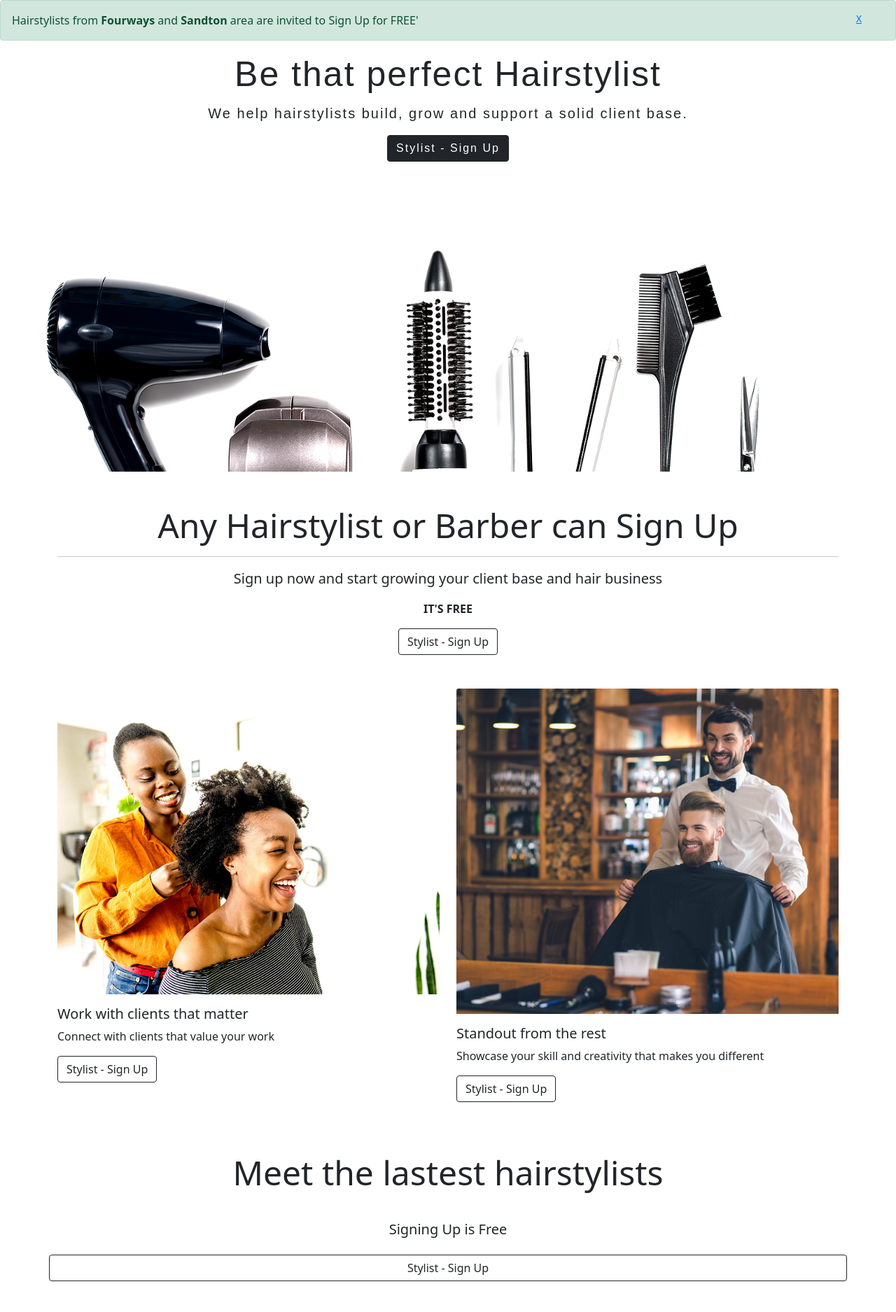
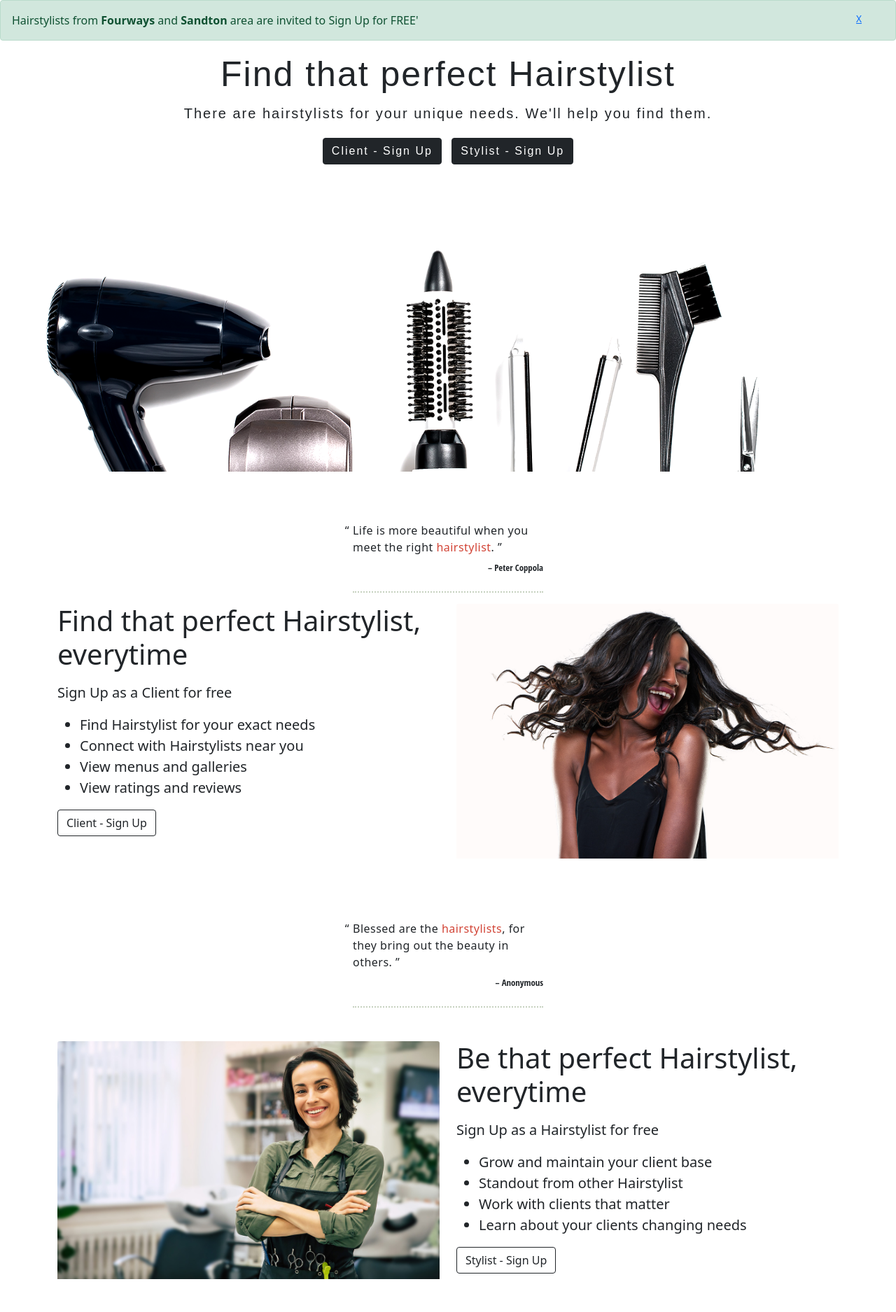
Before and after one commit to mdinga/findmyhairstylist, a Django app: template templates/index.html in a window 1280 px wide. Shown: the part 125-2000 px from the top of the page at 70% size. Run offline with Django 3.2, Linux system fonts and the light colour scheme; the template is opened without the code that fills it, so the values that code supplies are empty; some libraries are stand-ins or nearby versions; some web fonts are replaced.

Commit message:
landing page finished

```diff
--- a/static/css/style.css
+++ b/static/css/style.css
@@ -182,6 +182,40 @@ a{font-size: 0.85em;}
   }
 }
 
+.quote {
+    position: relative;
+    letter-spacing: .03em;
+    margin-bottom: .5rem;
+
+    &:before {
+        content: "“";
+        position: absolute;
+        left: -.7em;
+    }
+
+    &:after {
+        content: "”";
+        margin-right: -1rem;
+    }
+}
+
+.quote--container {
+    margin: 4.5rem auto 0;
+    width: 17em;
+    border-bottom: 2px dotted #C6D1BF;
+    padding-bottom: .5rem;
+}
+
+.quote--highlight {
+    color: #D24335;
+}
+
+.quote--author {
+    font-family: 'Open Sans Condensed';
+    font-size: .8rem;
+    text-align: right;
+    font-weight: 300;
+}
 
 /* ---------------------------Start Stylist Home Page------------------------ */
 .profile_progress_list ul li {
--- a/templates/base.html
+++ b/templates/base.html
@@ -102,7 +102,7 @@
             <h6>SIGN UP NOW</h6>
             <ul class="footer-links">
               <li><a href="{% url 'accounts:stylist_signup' %}">As a Stylist</a></li>
-              <li><a href="{% url 'client_app:subscribe'%}">As a Client</a></li>
+              <li><a href="{% url 'accounts:client_signup'%}">As a Client</a></li>
 
 
             </ul>
--- a/templates/index.html
+++ b/templates/index.html
@@ -16,44 +16,90 @@
 <div class="hero" style="background: url('static/images/div1_bg.png') no-repeat center center scroll;
                             background-size: cover; -webkit-background-size: cover; -moz-background-size: cover; -o-background-size: contain;">
   <div class="container div_1_text">
-        <h1 class="display-4"">Be that perfect Hairstylist</h1>
-          <p class="lead">We help hairstylists build, grow and support a solid client base.</p>
-        <a href="{% url 'accounts:stylist_signup' %}" class="btn btn-dark">Stylist - Sign Up</a>
+        <h1 class="display-4"">Find that perfect Hairstylist</h1>
+          <p class="lead">There are hairstylists for your unique needs. We'll help you find them.</p>
+        <a href="{% url 'accounts:client_signup' %}" class="btn btn-dark m-1">Client - Sign Up</a>
+        <a href="{% url 'accounts:stylist_signup' %}" class="btn btn-dark m-1">Stylist - Sign Up</a>
   </div>
 </div>
 
-<div class="container text-center mt-5 mb-5">
-  <h3 class="display-5">Any Hairstylist or Barber can Sign Up</h3>
-  <hr>
-  <p class = "lead">Sign up now and start growing your client base and hair business</p>
-  <p><strong>IT'S FREE</strong></p>
-  <a href="{% url 'accounts:stylist_signup' %}" class="btn btn-outline-dark">Stylist - Sign Up</a>
+<div class="container">
+  <div class="quote--container">
+      <p class="quote">
+          Life is more beautiful when you meet the right
+          <span class="quote--highlight">hairstylist</span>.
+
+      </p>
+      <p class="quote--author">&ndash; Peter Coppola</p>
+  </div>
 
 </div>
 
 
 <div class="container h-100">
-  <div class="row">
+  <div class="row mt-3">
     <div class="col-sm-6 mb-5">
-      <img src="{% static 'images/div_bg1.jpg'%}" class="card-img-top" alt="...">
+      <h3 class="display-6"">Find that perfect Hairstylist, everytime</h3>
+
       <div class="mt-3">
-        <h5>Work with clients that matter</h5>
-        <p>Connect with clients that value your work</p>
-        <a href="{% url 'accounts:stylist_signup' %}" class="btn btn-outline-dark">Stylist - Sign Up</a>
+        <p class="lead">Sign Up as a Client for free</p>
+        <ul class="lead">
+          <li>Find Hairstylist for your exact needs</li>
+          <li>Connect with Hairstylists near you</li>
+          <li>View menus and galleries</li>
+          <li>View ratings and reviews</li>
+        </ul>
+
+        <a href="{% url 'accounts:client_signup' %}" class="btn btn-outline-dark">Client - Sign Up</a>
       </div>
+
     </div>
-    <div class="col-sm-6 mb-5">
-      <img src="{% static 'images/div_bg4.jpg'%}" class="card-img-top" alt="...">
-      <div class="mt-3">
-        <h5>Standout from the rest</h5>
-        <p>Showcase your skill and creativity that makes you different</p>
-        <a href="{% url 'accounts:stylist_signup' %}" class="btn btn-outline-dark">Stylist - Sign Up</a>
+    <div class="col-sm-6 mb-3">
+      <img src="{% static 'images/client_2.jpg'%}" class="card-img-top" alt="...">
       </div>
     </div>
   </div>
-</div>
 
 
+  <div class="container">
+    <div class="quote--container">
+        <p class="quote">
+            Blessed are the <span class="quote--highlight">hairstylists</span>, for they bring out the beauty in others.
+
+        </p>
+        <p class="quote--author">&ndash; Anonymous</p>
+    </div>
+
+  </div>
+
+
+  <div class="container h-100">
+    <div class="row mt-5">
+
+      <div class="col-sm-6 mb-5 ">
+        <img src="{% static 'images/stylist_3.jpg'%}" class="card-img-top" alt="...">
+      </div>
+
+      <div class="col-sm-6 mb-5">
+        <h3 class="display-6"">Be that perfect Hairstylist, everytime</h3>
+
+        <div class="mt-3">
+          <p class="lead">Sign Up as a Hairstylist for free</p>
+          <ul class="lead">
+            <li>Grow and maintain your client base</li>
+            <li>Standout from other Hairstylist</li>
+            <li>Work with clients that matter</li>
+            <li>Learn about your clients changing needs</li>
+          </ul>
+
+          <a href="{% url 'accounts:stylist_signup' %}" class="btn btn-outline-dark">Stylist - Sign Up</a>
+        </div>
+      </div>
+
+
+
+    </div>
+  </div>
 
 <div class="container">
     <div class="row text-center mt-4 mb-5">
@@ -64,7 +110,7 @@
 
       {% for stylist in stylists %}
       <div class="col-md-4">
-        <div class="card" style="width: 16rem;">
+        <div class="card m-1" style="width: 16rem;">
           <div class= "text-center m-2">
             <a  href="{% url 'stylist_app:stylist_detail' pk=stylist.pk %}">
             <img src="{{ stylist.profile_pic.url }}" alt=" No Picture here" class="image--cover"></a>
@@ -72,7 +118,7 @@
 
           <div class="card-body">
             <h5 class="card-title">{{ stylist.user.name }}
-              <span class="badge bg-secondary">{{stylist.rating}} </span></h5>
+              <span class="badge bg-secondary">{{stylist.rating|floatformat:1}} </span></h5>
               {% if stylist.region %}
                 <h6 class="card-text">{{stylist.region}} ({{stylist.region.city}})</h6>
               {% endif %}
@@ -89,12 +135,13 @@
         </div>
       </div>
       {% endfor%}
-      <div class="mt-3 mb-3">
-        <h5>Signing Up is Free</h5>
-      </div>
 
+      <h3 class="display-5 mt-3">All Hairstylist or Barber can Sign Up for Free</h3>
+      <hr>
+      <p class = "lead">Sign up now and start growing your client base and hair business</p>
       <a href="{% url 'accounts:stylist_signup' %}" class="btn btn-outline-dark">Stylist - Sign Up</a>
-    </div>
+</div>
+
 </div>
 
 
```
Also changed, not shown: static/images/Client_2.jpg (added), static/images/Stylist_2.jpg (added), static/images/Stylist_3.jpg (added).
